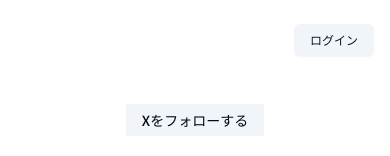
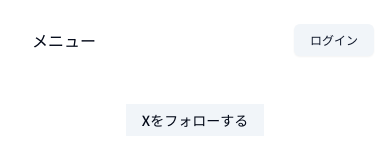
Before and after one commit to yoyo1025/post-writer-webapp, a Next.js app: page / in a window 390 px wide. Shown: the top 156 px of the page. Built offline with nearby package versions, Linux system fonts and the light colour scheme.

Commit message:
モバイルナビゲーション実装

```diff
--- /dev/null
+++ b/components/mobile-nav.tsx
@@ -0,0 +1,26 @@
+import { siteConfig } from "@/config/site";
+import { NavItem } from "@/types";
+import Link from "next/link";
+
+interface MobileNavProps {
+  items: NavItem[];
+}
+
+export default function MobileNav({ items }: MobileNavProps) {
+  return (
+    <div className="fixed top-16 inset-0 z-50 p-6 shadow-md md:hidden animate-in slide-in-from-bottom-80">
+      <div className="grid gap-16 bg-popover p-4 text-popover-foreground shadow-md">
+        <Link href={"/"} className="font-bold">
+          {siteConfig.name}
+        </Link>
+        <nav className="text-sm flex gap-4">
+          {items.map((item, index) => (
+            <Link key={index} href={item.href}>
+              {item.title}
+            </Link>
+          ))}
+        </nav>
+      </div>
+    </div>
+  );
+}
--- a/components/ui/main-nav.tsx
+++ b/components/ui/main-nav.tsx
@@ -1,13 +1,18 @@
-import { MarketingConfig, NavItem } from "@/types";
+"use client";
+
+import { NavItem } from "@/types";
 import Link from "next/link";
-import { ReactNode } from "react";
+import { ReactNode, useState } from "react";
+import MobileNav from "../mobile-nav";
 
 interface MainNavProps {
-  items?: NavItem[];
+  items: NavItem[];
   children?: ReactNode;
 }
 
 export default function MainNav({items}: MainNavProps) {
+  const [ showMobileMenu, setShowMobileMenu ] = useState<boolean>(false);
+
   return (
     <div className="flex items-center mx-4 md:gap-10">
       <Link href={"/"} className="hidden md:flex items-center space-x-2">
@@ -24,6 +29,12 @@ export default function MainNav({items}: MainNavProps) {
           </Link>
         ))}
       </nav>
+      <button className="md:hidden" onClick={() => setShowMobileMenu(!showMobileMenu)}>
+        <span>メニュー</span>
+      </button>
+      {showMobileMenu &&
+        <MobileNav items={items}/>
+      }
     </div>
   )
 }
```
